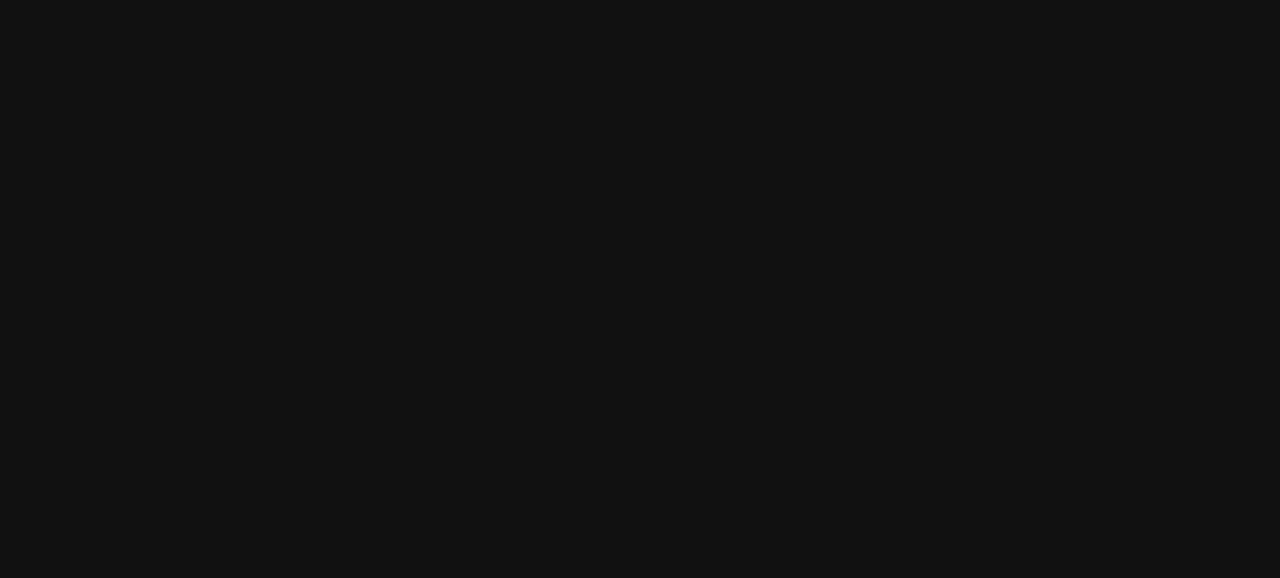
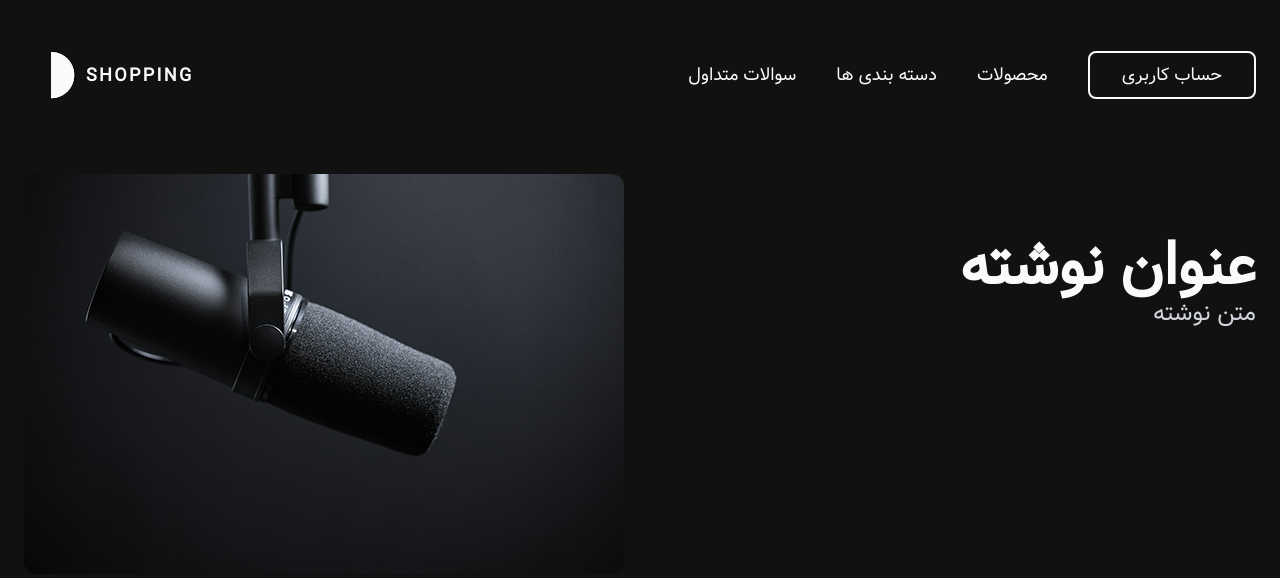
Before and after one commit to whosfatima/Tailwind-Project, a website: page index.html in a window 1280 px wide. Drawn offline with Linux system fonts and the light colour scheme.

Commit message:
coding ...

```diff
--- a/index.html
+++ b/index.html
@@ -1,15 +1,40 @@
 <!DOCTYPE html>
-<html lang="en">
+<html lang="far">
 
 <head>
-    <meta charset="UTF-8">
-    <meta name="viewport" content="width=device-width, initial-scale=1.0">
+    <meta charset="UTF-8" />
+    <meta name="viewport" content="width=device-width, initial-scale=1.0" />
     <title>Document</title>
-    <link rel="stylesheet" href="style.css">
+    <link rel="stylesheet" href="style.css" />
 </head>
 
 <body class="overflow-x-hidden font-vazir antialiased bg-[#111] text-[#fafafa]">
+    <nav class="container mx-auto relative p-6">
+        <div class="flex items-center justify-between space-x-20 my-6">
+            <div class="flex">
+                <img src="./images/logo.png" class="w-3/12" alt="" />
+                <span class="tracking-[.15rem] pt-[.9rem] pl-2 font-bold text-lg uppercase">Shopping</span
+          >
+        </div>
+        <div class="items-center space-x-10 text-lg md:flex">
+          <a href="">سوالات متداول</a>
+          <a href="">دسته بندی ها </a>
+          <a href="">محصولات</a>
+          <a href="" class="px-8 py-2 border-2 border-[#fafafa] rounded-lg hover:bg-[#fafafa] hover:text-[#111]">حساب کاربری</a>
+        </div>
+      </div>
+    </nav>
+    <section>
+        <div class="container mx-auto h-screen flex flex-col p-6 lg:flex-row lg:mb-0">
+            <div class="mx-auto lg:mx-0 lg:mb-0 lg:w-1/2">
+                <img src="/images/shure-intro.png" alt="" class="rounded-xl lg:top-24 xl:top-0">
+            </div>
+            <div class="flex flex-col space-x-10 lg:mt-16 lg:w-1/2">
+                <h1 class="text-right text-3xl font-semibold lg:text-6xl">عنوان نوشته</h1>
+                <p class="tex-lg text-right text-gray-300 lg:text-2xl lg:mt-0 lg:mx-0">متن نوشته</p>
 
-</body>
-
+            </div>
+        </div>
+    </section>
+  </body>
 </html>
```
Also changed, not shown: style.css.
